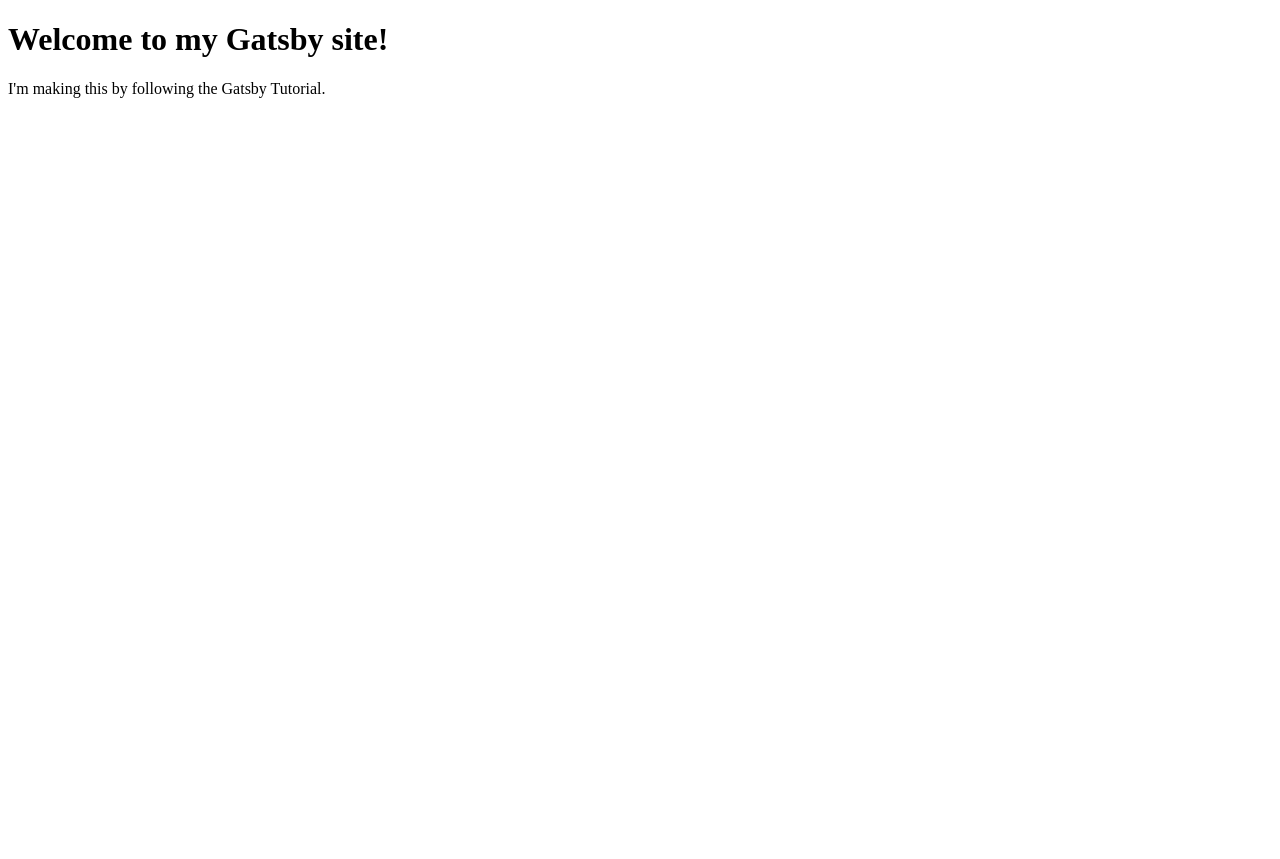
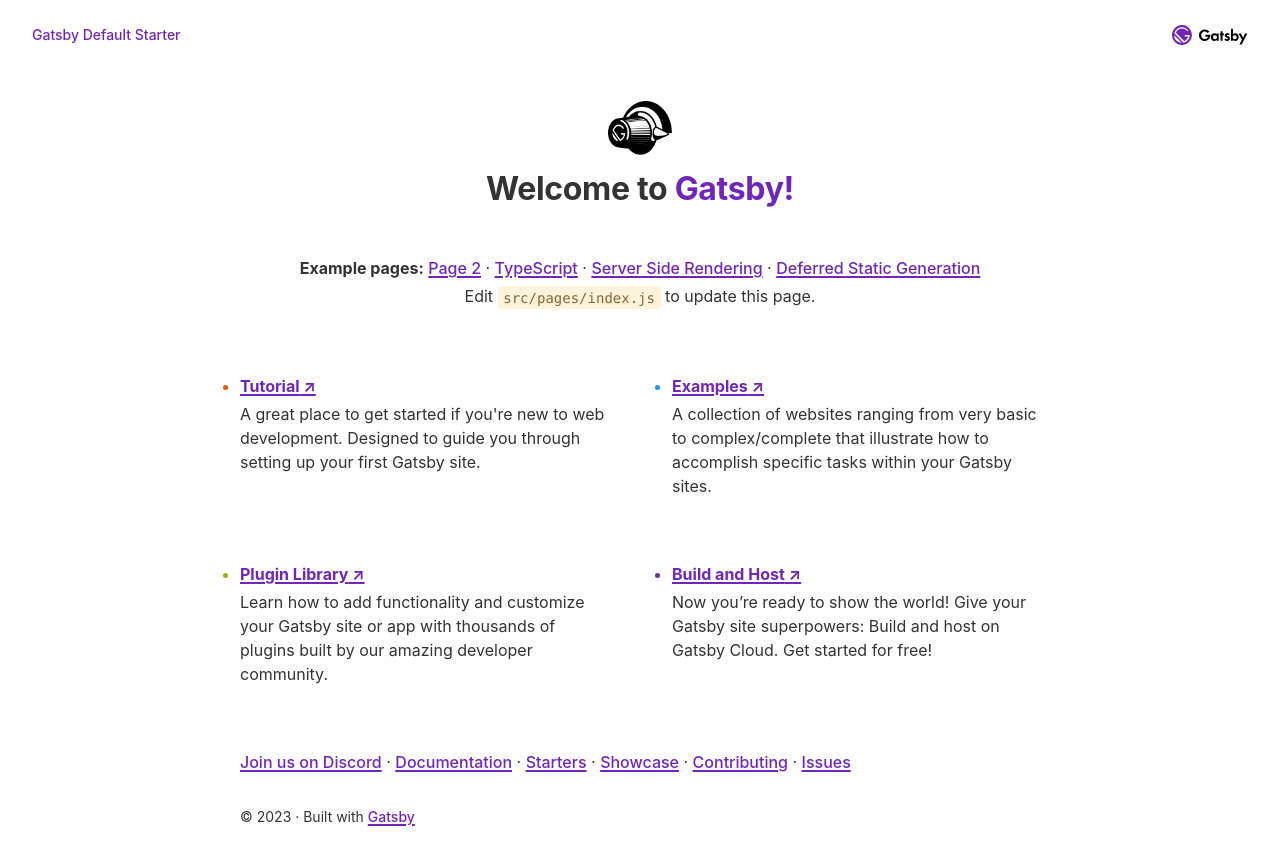
Before and after one commit to lutrine/gatsby-starter-default, a Gatsby site: page / in a window 1280 px wide. Before the commit the page ends 800 px from the top, so only its background shows below. Built offline with nearby package versions, Linux system fonts and the light colour scheme; Gatsby itself is replaced by a stand-in of ours.

```diff
--- a/src/pages/index.js
+++ b/src/pages/index.js
@@ -1,18 +1,128 @@
-// Import React
-import * as React from 'react'
+import * as React from "react"
+import { Link } from "gatsby"
+import { StaticImage } from "gatsby-plugin-image"
 
-// Define the component
-const IndexPage = () => {
-  return (
-    <main>
-      <h1>Welcome to my Gatsby site!</h1>
-      <p>I'm making this by following the Gatsby Tutorial.</p>
-    </main>
-  )
-}
+import Layout from "../components/layout"
+import Seo from "../components/seo"
+import * as styles from "../components/index.module.css"
 
-// Set document title by using the built-in Head component
-export const Head = () => <title>Home Page</title>
+const links = [
+  {
+    text: "Tutorial",
+    url: "https://www.gatsbyjs.com/docs/tutorial",
+    description:
+      "A great place to get started if you're new to web development. Designed to guide you through setting up your first Gatsby site.",
+  },
+  {
+    text: "Examples",
+    url: "https://github.com/gatsbyjs/gatsby/tree/master/examples",
+    description:
+      "A collection of websites ranging from very basic to complex/complete that illustrate how to accomplish specific tasks within your Gatsby sites.",
+  },
+  {
+    text: "Plugin Library",
+    url: "https://www.gatsbyjs.com/plugins",
+    description:
+      "Learn how to add functionality and customize your Gatsby site or app with thousands of plugins built by our amazing developer community.",
+  },
+  {
+    text: "Build and Host",
+    url: "https://www.gatsbyjs.com/cloud",
+    description:
+      "Now you’re ready to show the world! Give your Gatsby site superpowers: Build and host on Gatsby Cloud. Get started for free!",
+  },
+]
 
-// Export component
+const samplePageLinks = [
+  {
+    text: "Page 2",
+    url: "page-2",
+    badge: false,
+    description:
+      "A simple example of linking to another page within a Gatsby site",
+  },
+  { text: "TypeScript", url: "using-typescript" },
+  { text: "Server Side Rendering", url: "using-ssr" },
+  { text: "Deferred Static Generation", url: "using-dsg" },
+]
+
+const moreLinks = [
+  { text: "Join us on Discord", url: "https://gatsby.dev/discord" },
+  {
+    text: "Documentation",
+    url: "https://gatsbyjs.com/docs/",
+  },
+  {
+    text: "Starters",
+    url: "https://gatsbyjs.com/starters/",
+  },
+  {
+    text: "Showcase",
+    url: "https://gatsbyjs.com/showcase/",
+  },
+  {
+    text: "Contributing",
+    url: "https://www.gatsbyjs.com/contributing/",
+  },
+  { text: "Issues", url: "https://github.com/gatsbyjs/gatsby/issues" },
+]
+
+const utmParameters = `?utm_source=starter&utm_medium=start-page&utm_campaign=default-starter`
+
+const IndexPage = () => (
+  <Layout>
+    <div className={styles.textCenter}>
+      <StaticImage
+        src="../images/example.png"
+        loading="eager"
+        width={64}
+        quality={95}
+        formats={["auto", "webp", "avif"]}
+        alt=""
+        style={{ marginBottom: `var(--space-3)` }}
+      />
+      <h1>
+        Welcome to <b>Gatsby!</b>
+      </h1>
+      <p className={styles.intro}>
+        <b>Example pages:</b>{" "}
+        {samplePageLinks.map((link, i) => (
+          <React.Fragment key={link.url}>
+            <Link to={link.url}>{link.text}</Link>
+            {i !== samplePageLinks.length - 1 && <> · </>}
+          </React.Fragment>
+        ))}
+        <br />
+        Edit <code>src/pages/index.js</code> to update this page.
+      </p>
+    </div>
+    <ul className={styles.list}>
+      {links.map(link => (
+        <li key={link.url} className={styles.listItem}>
+          <a
+            className={styles.listItemLink}
+            href={`${link.url}${utmParameters}`}
+          >
+            {link.text} ↗
+          </a>
+          <p className={styles.listItemDescription}>{link.description}</p>
+        </li>
+      ))}
+    </ul>
+    {moreLinks.map((link, i) => (
+      <React.Fragment key={link.url}>
+        <a href={`${link.url}${utmParameters}`}>{link.text}</a>
+        {i !== moreLinks.length - 1 && <> · </>}
+      </React.Fragment>
+    ))}
+  </Layout>
+)
+
+/**
+ * Head export to define metadata for the page
+ *
+ * See: https://www.gatsbyjs.com/docs/reference/built-in-components/gatsby-head/
+ */
+export const Head = () => <Seo title="Home" />
+
 export default IndexPage
```
Also changed, not shown: src/pages/about.js (deleted, +0 -29 lines).
